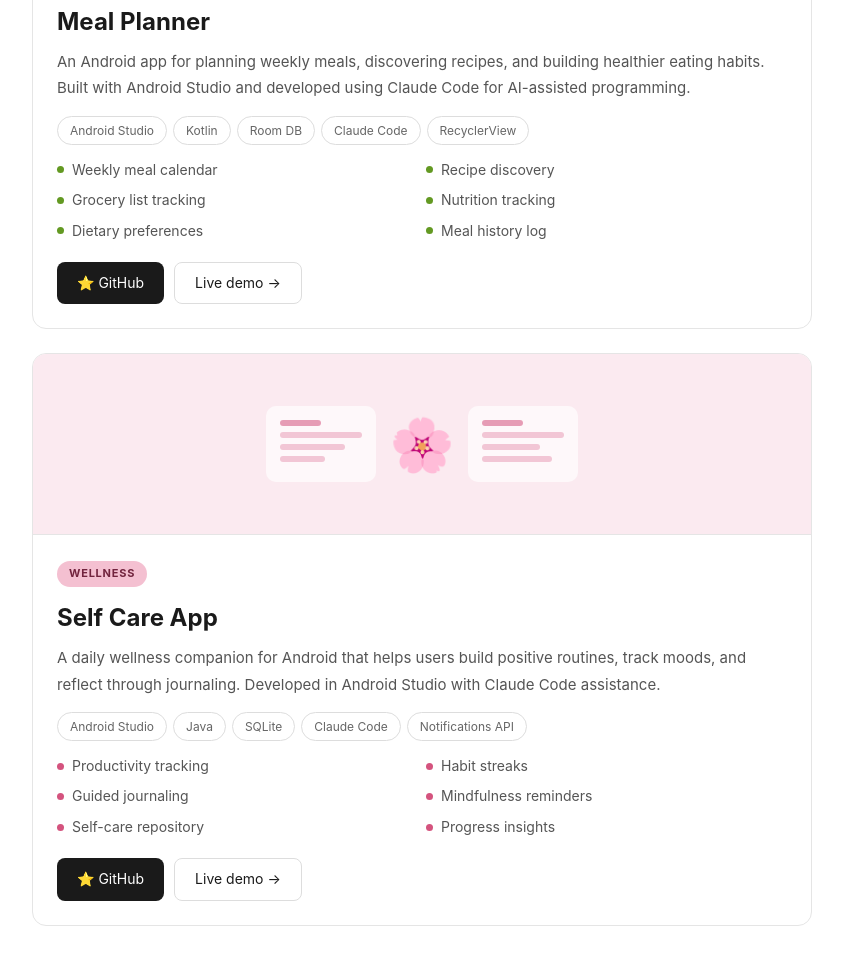
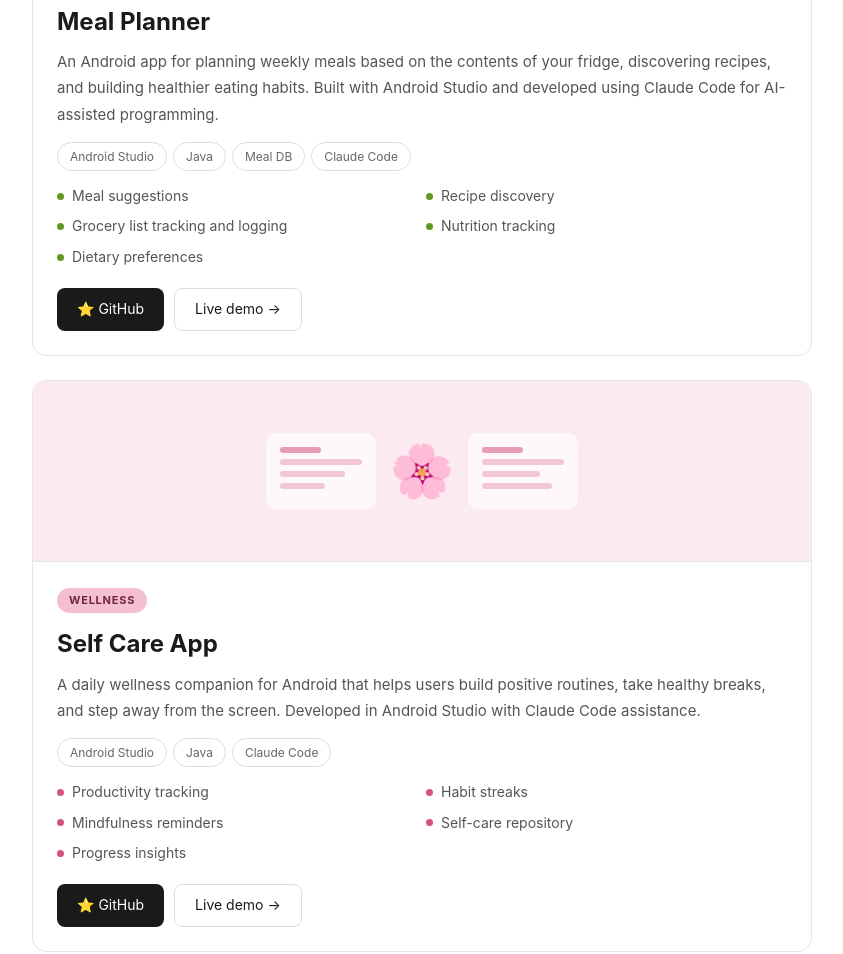
Before and after one commit to cherylt5/Portfolio-Cheryl-Tsai, a plain HTML site: page index.html in a window 1280 px wide. Shown: the part 1102-2056 px from the top of the page, without its empty margins (218-1061 px from the left). Drawn offline with Linux system fonts and the light colour scheme.

Commit message:
Content modification

```diff
--- a/index.html
+++ b/index.html
@@ -270,21 +270,19 @@
       <div class="card-body">
         <span class="tag green">Nutrition</span>
         <h2>Meal Planner</h2>
-        <p class="desc">An Android app for planning weekly meals, discovering recipes, and building healthier eating habits. Built with Android Studio and developed using Claude Code for AI-assisted programming.</p>
+        <p class="desc">An Android app for planning weekly meals based on the contents of your fridge, discovering recipes, and building healthier eating habits. Built with Android Studio and developed using Claude Code for AI-assisted programming.</p>
         <div class="pills">
           <span class="pill">Android Studio</span>
-          <span class="pill">Kotlin</span>
-          <span class="pill">Room DB</span>
+          <span class="pill">Java</span>
+          <span class="pill">Meal DB</span>
           <span class="pill">Claude Code</span>
-          <span class="pill">RecyclerView</span>
         </div>
         <ul class="features">
-          <li><span class="dot green"></span>Weekly meal calendar</li>
+          <li><span class="dot green"></span>Meal suggestions</li>
           <li><span class="dot green"></span>Recipe discovery</li>
-          <li><span class="dot green"></span>Grocery list tracking</li>
+          <li><span class="dot green"></span>Grocery list tracking and logging</li>
           <li><span class="dot green"></span>Nutrition tracking</li>
           <li><span class="dot green"></span>Dietary preferences</li>
-          <li><span class="dot green"></span>Meal history log</li>
         </ul>
         <div class="btns">
           <a href="#" class="btn btn-primary" target="_blank">⭐ GitHub</a>
@@ -312,18 +310,15 @@
       <div class="card-body">
         <span class="tag pink">Wellness</span>
         <h2>Self Care App</h2>
-        <p class="desc">A daily wellness companion for Android that helps users build positive routines, track moods, and reflect through journaling. Developed in Android Studio with Claude Code assistance.</p>
+        <p class="desc">A daily wellness companion for Android that helps users build positive routines, take healthy breaks, and step away from the screen. Developed in Android Studio with Claude Code assistance.</p>
         <div class="pills">
           <span class="pill">Android Studio</span>
           <span class="pill">Java</span>
-          <span class="pill">SQLite</span>
           <span class="pill">Claude Code</span>
-          <span class="pill">Notifications API</span>
         </div>
         <ul class="features">
           <li><span class="dot pink"></span>Productivity tracking</li>
           <li><span class="dot pink"></span>Habit streaks</li>
-          <li><span class="dot pink"></span>Guided journaling</li>
           <li><span class="dot pink"></span>Mindfulness reminders</li>
           <li><span class="dot pink"></span>Self-care repository</li>
           <li><span class="dot pink"></span>Progress insights</li>
```
